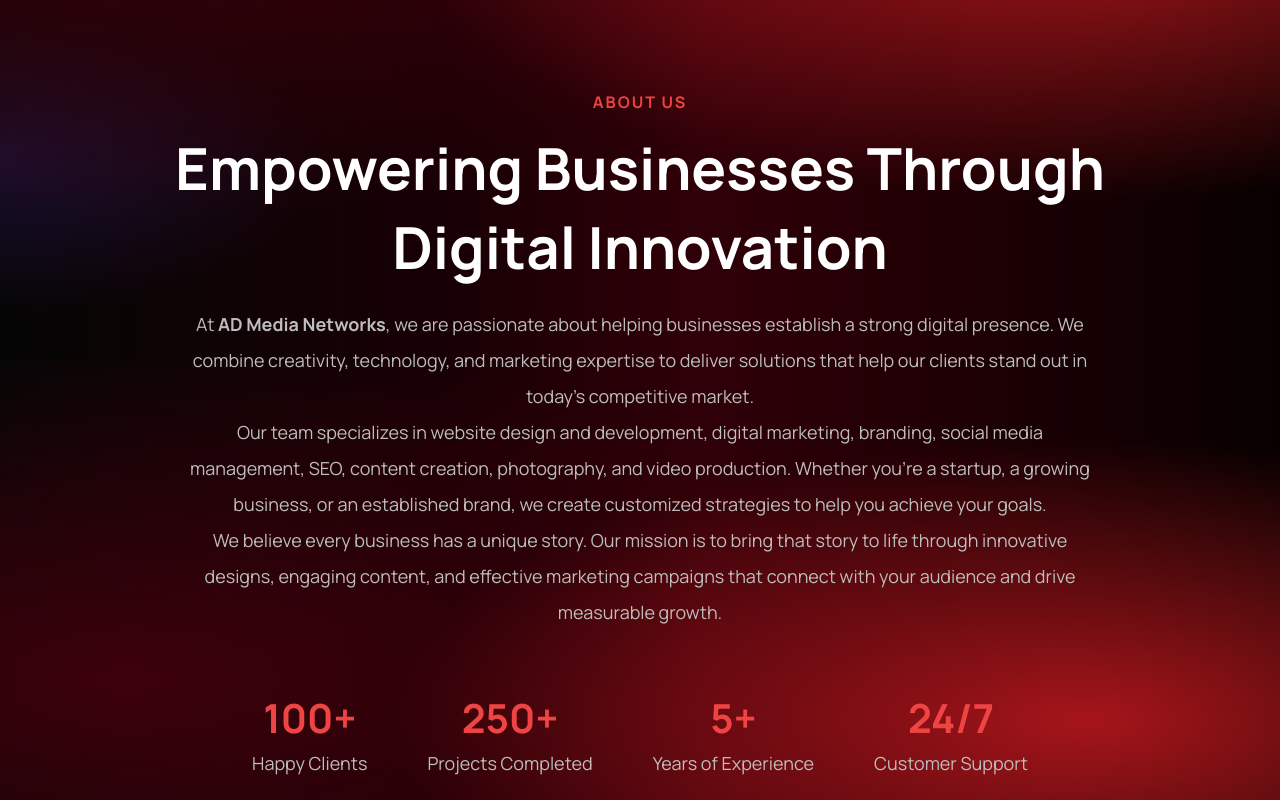
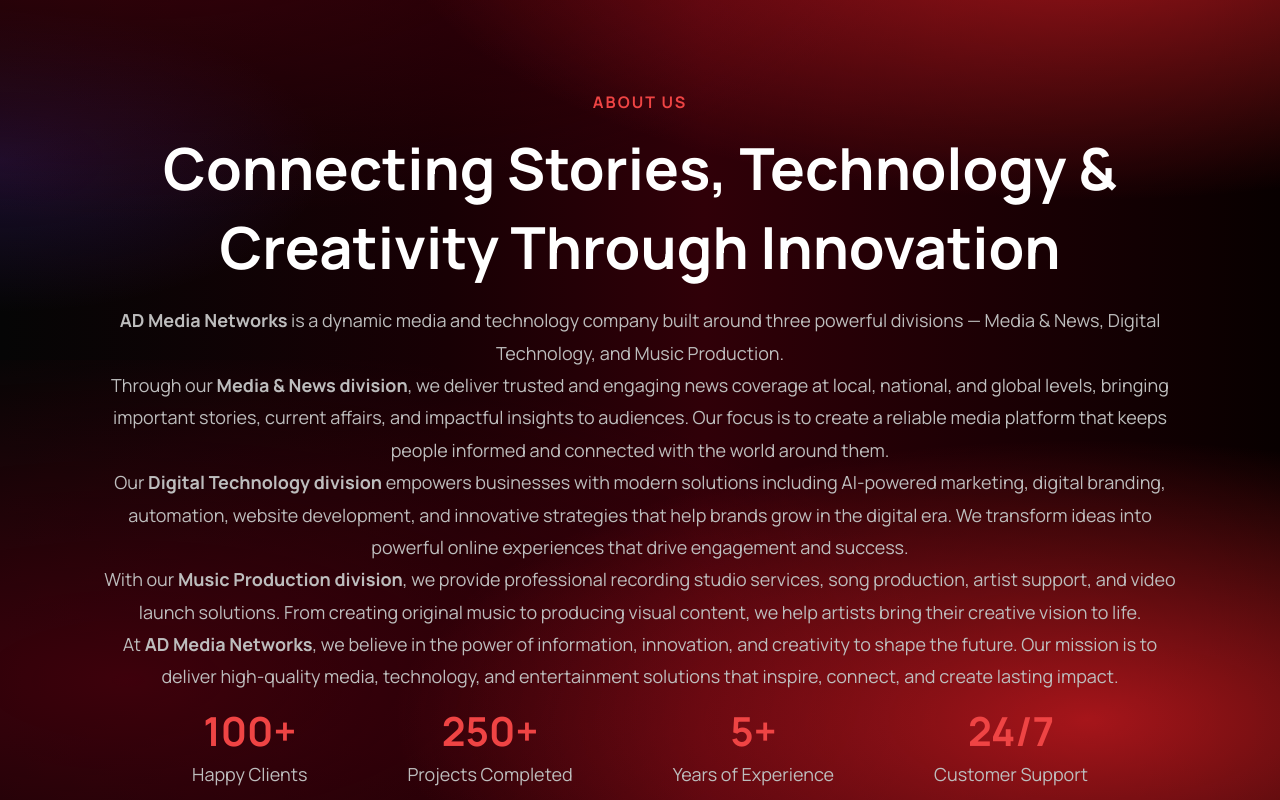
Before and after one commit to ahujatanish68-jpg/portfolio-concept, a React (Vite) app: page / in a window 1280 px wide. Shown: the part 4440-5240 px from the top of the page. Built offline with nearby package versions, Linux system fonts and the light colour scheme.

Commit message:
about us

```diff
--- a/src/Pages/About.jsx
+++ b/src/Pages/About.jsx
@@ -5,28 +5,42 @@
 
         <h4>ABOUT US</h4>
 
-        <h2>Empowering Businesses Through Digital Innovation</h2>
+       <h2>Connecting Stories, Technology & Creativity Through Innovation</h2>
 
 <p>
-          At <strong>AD Media Networks</strong>, we are passionate about helping
-          businesses establish a strong digital presence. We combine creativity,
-          technology, and marketing expertise to deliver solutions that help our
-          clients stand out in today's competitive market.
+  <strong>AD Media Networks</strong> is a dynamic media and technology company
+  built around three powerful divisions — Media & News, Digital Technology, and
+  Music Production.
 </p>
 
 <p>
-          Our team specializes in website design and development, digital
-          marketing, branding, social media management, SEO, content creation,
-          photography, and video production. Whether you're a startup, a growing
-          business, or an established brand, we create customized strategies to
-          help you achieve your goals.
+  Through our <strong>Media & News division</strong>, we deliver trusted and
+  engaging news coverage at local, national, and global levels, bringing
+  important stories, current affairs, and impactful insights to audiences. Our
+  focus is to create a reliable media platform that keeps people informed and
+  connected with the world around them.
 </p>
 
 <p>
-          We believe every business has a unique story. Our mission is to bring
-          that story to life through innovative designs, engaging content, and
-          effective marketing campaigns that connect with your audience and drive
-          measurable growth.
+  Our <strong>Digital Technology division</strong> empowers businesses with
+  modern solutions including AI-powered marketing, digital branding, automation,
+  website development, and innovative strategies that help brands grow in the
+  digital era. We transform ideas into powerful online experiences that drive
+  engagement and success.
+</p>
+
+<p>
+  With our <strong>Music Production division</strong>, we provide professional
+  recording studio services, song production, artist support, and video launch
+  solutions. From creating original music to producing visual content, we help
+  artists bring their creative vision to life.
+</p>
+
+<p>
+  At <strong>AD Media Networks</strong>, we believe in the power of information,
+  innovation, and creativity to shape the future. Our mission is to deliver
+  high-quality media, technology, and entertainment solutions that inspire,
+  connect, and create lasting impact.
 </p>
 
         <div className="about-stats">
--- a/src/index.css
+++ b/src/index.css
@@ -316,25 +316,26 @@
 }
 
 .about h2{
+    max-width:1400px;
     font-size:58px;
-    margin-bottom:20px;
+    margin-bottom:18px;
 }
 
 .about p{
-    max-width:900px;
+    max-width:1200px;
     font-size:18px;
     color:var(--paragraph);
-    line-height:2;
+    line-height:1.8;
     margin:0 auto;          /* centers the paragraph block */
 
     text-align:center;
 }
 
 .about-stats{
-    margin-top:60px;
+    margin-top:10px;
     display:flex;
     justify-content:center;
-    gap:60px;
+    gap:100px;
     flex-wrap:wrap;
 }
 
```
Lines whose indentation alone changed are shown as unchanged.
